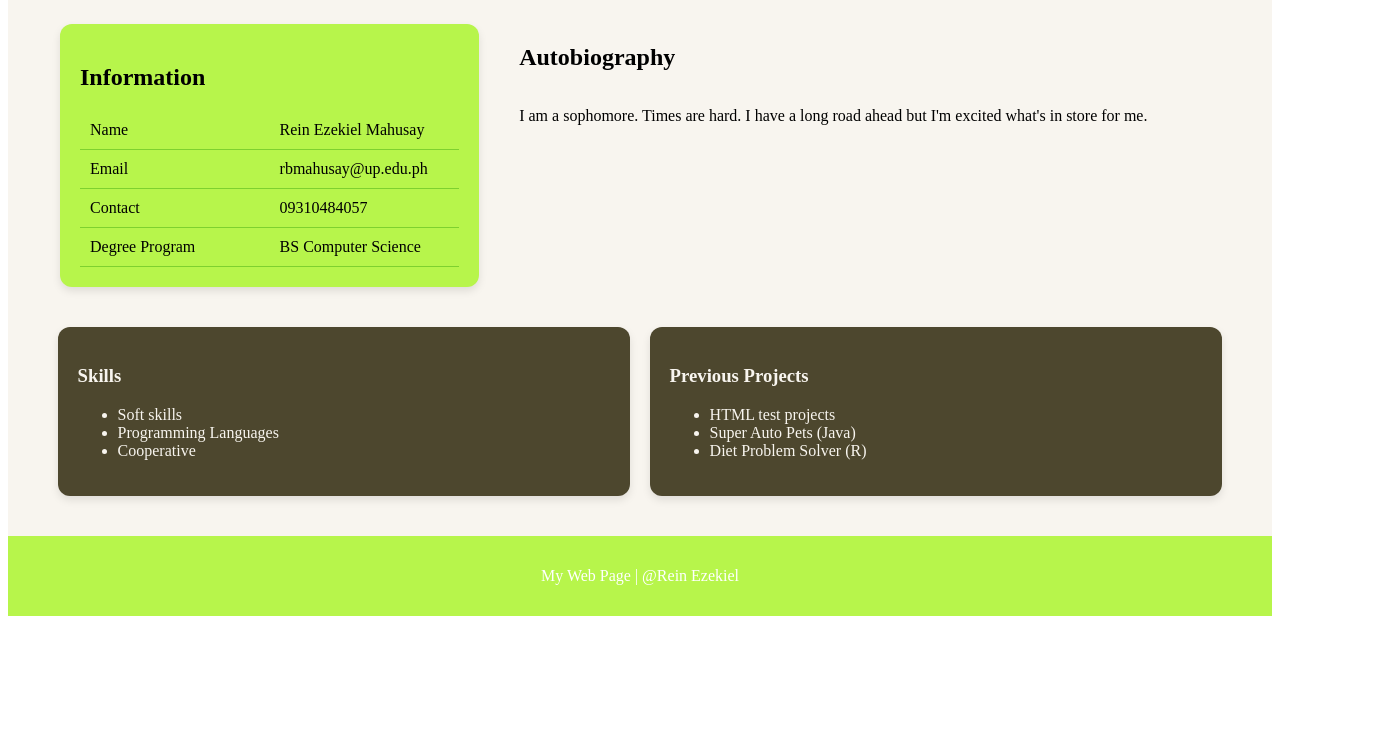
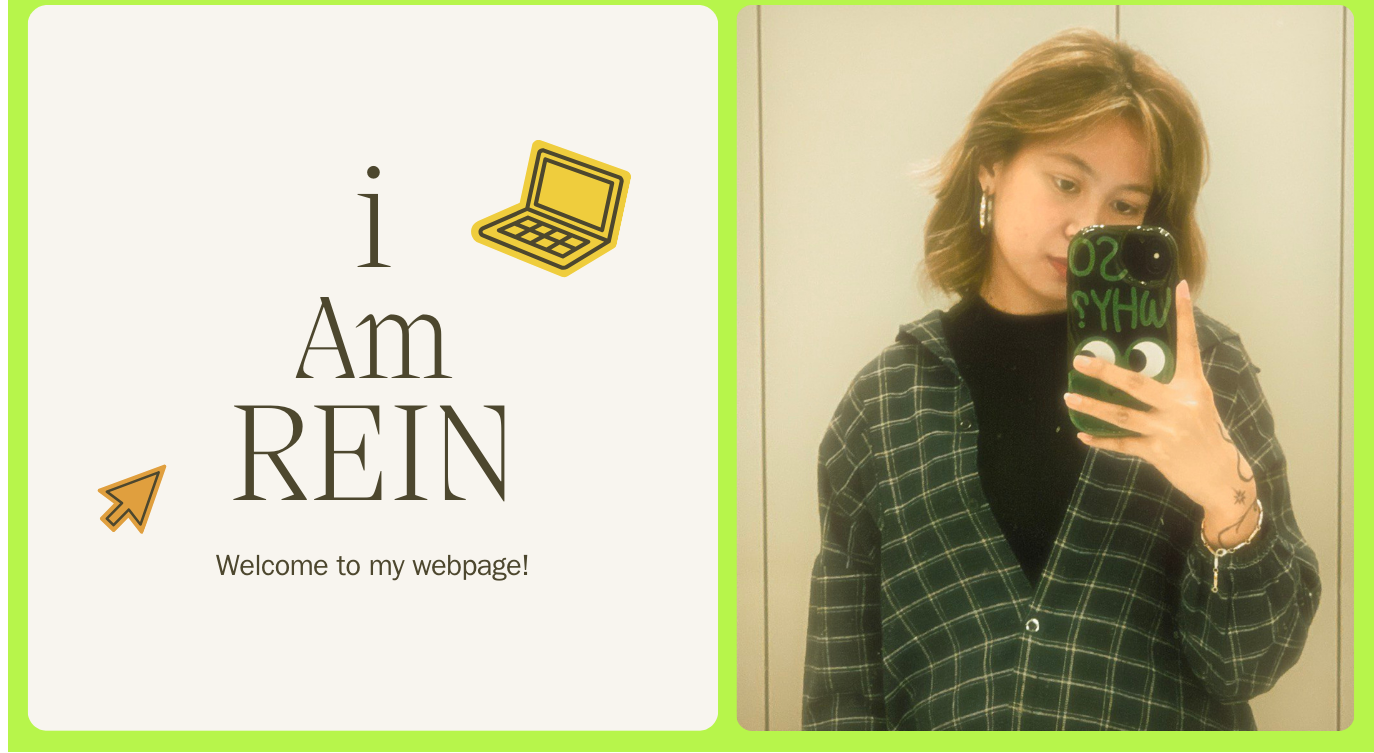
Before and after one commit to CMSC-100-2S24-25/exer-02-html-with-css-Rein-Mahusay, a plain HTML site: page index.html in a window 1280 px wide. Shown: the part 68-821 px from the top of the page, 1374 px wide, since content can reach past the window. Before the commit the page ends 800 px from the top, so only its background shows below. Drawn offline with Linux system fonts and the light colour scheme.

Commit message:
Update index.html

```diff
--- a/index.html
+++ b/index.html
@@ -20,7 +20,7 @@
     </div> -->
 
     <section class = "home">
-
+      <img src = "Home.png">
     </section>
 
     <section class = "content">
```
